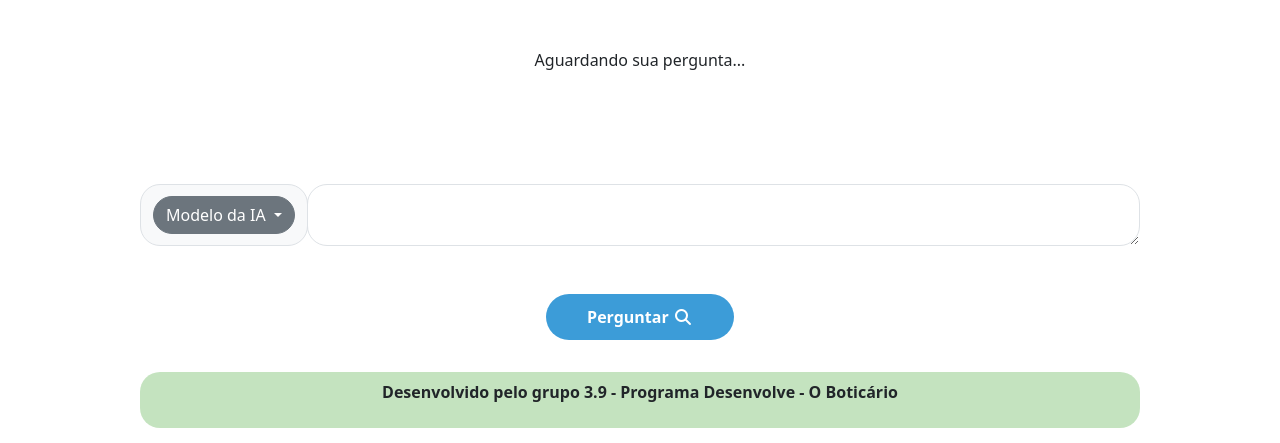
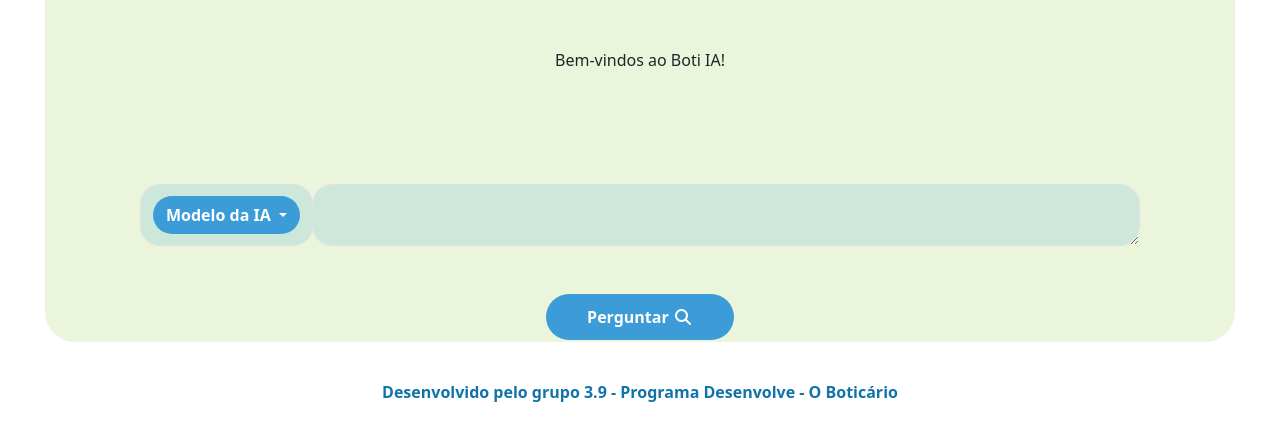
Before and after one commit to JohonGomes/boti_ia, a website: page index.html in a window 1280 px wide. Shown: the part 357-800 px from the top of the page. Drawn offline with nearby package versions, Linux system fonts and the light colour scheme.

Commit message:
mudança bg main

```diff
--- a/css/cores.css
+++ b/css/cores.css
@@ -1,9 +1,13 @@
 :root {
     --verde-primario: #8dc73f;
-    --verde-nav: #65b75a62;
+    --verde-bg: #8cc73f2f;
+    --verde-nav: #65b75a00;
     --azul: #3c9cd8;
+    --azul-input: #3c9cd82a;
     --azul-escuro:#1073aa;
     --laranja: #f48221;
+    --laranja-input: #216bf449;
     --laranja-escuro:#f15927;
-    --amarelo-limão: #c9d821;
+    --amarelo-bg: #c9d82128;
+    --amarelo-limao: #c9d821;
 }
--- a/css/main.css
+++ b/css/main.css
@@ -1,8 +1,8 @@
-.logo{
-    width:250px !important;
+.logo {
+    width: 250px !important;
 }
 
-.input-group{
+.input-group {
     max-width: 1000px !important;
 }
 
@@ -10,13 +10,36 @@
     border-radius: 20px !important;
 }
 
-.botao{
-    background-color: var(--azul)!important;
+.botao {
+    background-color: var(--azul) !important;
     color: #fff !important;
     border-radius: 50px !important;
     padding: 10px 40px !important;
 }
 
-.botao:hover{
+.botao:hover {
     background-color: var(--laranja) !important;
 }
+
+.bg {
+    border-radius: 30px !important;
+    background-color: var(--verde-bg) !important;
+    margin: 0 30px 30px 30px !important;
+}
+
+.bg-textarea {
+    background-color: var(--azul-input) !important;
+}
+
+.btn-ia {
+    background-color: var(--azul) !important;
+}
+
+.dropdown-menu {
+    background-color: var(--azul-input) !important;
+    border: none !important;
+    top: 10px !important;
+    left: -10px !important;
+    padding: 10px !important;
+    border-radius: 20px !important;
+}
--- a/css/navbar.css
+++ b/css/navbar.css
@@ -13,3 +13,7 @@
     border-radius: 20px !important;
     background-color: var(--verde-nav) !important;
 }
+
+.footer p{
+    color: var(--azul-escuro);
+}
--- a/index.html
+++ b/index.html
@@ -12,7 +12,6 @@
     <link rel="stylesheet" href="https://cdnjs.cloudflare.com/ajax/libs/font-awesome/7.0.0/css/all.min.css"
         integrity="sha512-DxV+EoADOkOygM4IR9yXP8Sb2qwgidEmeqAEmDKIOfPRQZOWbXCzLC6vjbZyy0vPisbH2SyW27+ddLVCN+OMzQ=="
         crossorigin="anonymous" referrerpolicy="no-referrer" />
-
         <script src="https://unpkg.com/@google/generative-ai"></script>
 </head>
 
@@ -43,30 +42,30 @@
         </nav>
     </header>
 
-    <main>
+    <main class="bg">
         <figure class="container-fluid d-flex justify-content-center align-items-center">
             <img class="img-fluid logo p-5" src="./assets/gb-logo.png" alt="Logo O Boticário">
         </figure>
 
         <div class="container-fluid d-flex justify-content-center align-items-center p-5 area">
-            <p id="responseArea">Aguardando sua pergunta...</p>
+            <p id="responseArea">Bem-vindos ao Boti IA!</p> <br>
         </div>
 
         <div class="container-fluid d-flex justify-content-center align-items-center p-5">
             <div class="input-group">
-                <span class="input-group-text border-btn">
-                    <div class="dropdown">
-                        <button class="btn btn-secondary dropdown-toggle border-btn" type="button"
+                <span class="input-group-text border-btn bg-textarea">
+                    <div class="dropdown ">
+                        <button class="btn dropdown-toggle border-btn btn-ia text-white fw-bold" type="button"
                             data-bs-toggle="dropdown" aria-expanded="false" id="modelDropdownButton">
                             Modelo da IA
                         </button>
                         <ul class="dropdown-menu" id="modelDropdown">
-                            <li><a class="dropdown-item" href="#" data-model="gemini-1.5-pro-latest">Gemini 1.5 Pro</a></li>
-                            <li><a class="dropdown-item" href="#" data-model="gemini-1.5-flash-latest">Gemini 1.5 Flash</a></li>
+                            <li><a class="dropdown-item fw-bold text-secondary" href="#" data-model="gemini-1.5-pro-latest">Gemini 1.5 Pro</a></li>
+                            <li><a class="dropdown-item fw-bold text-secondary" href="#" data-model="gemini-1.5-flash-latest">Gemini 1.5 Flash</a></li>
                         </ul>
                     </div>
                 </span>
-                <textarea class="form-control border-btn" aria-label="With textarea" id="promptTextarea"></textarea>
+                <textarea class="form-control border-btn bg-textarea" aria-label="With textarea" id="promptTextarea"></textarea>
             </div>
         </div>
         <div class="container-fluid d-flex justify-content-center align-items-center">
@@ -77,7 +76,7 @@
     </main>
 
     <footer class="container-fluid d-flex justify-content-center footer p-2">
-        <p class="fw-bold"> Desenvolvido pelo grupo 3.9 - Programa Desenvolve - O Boticário </p>
+        <p class="fw-bold "> Desenvolvido pelo grupo 3.9 - Programa Desenvolve - O Boticário </p>
     </footer>
 
 
```
Also changed, not shown: css/global.css (line endings or trailing spaces).
